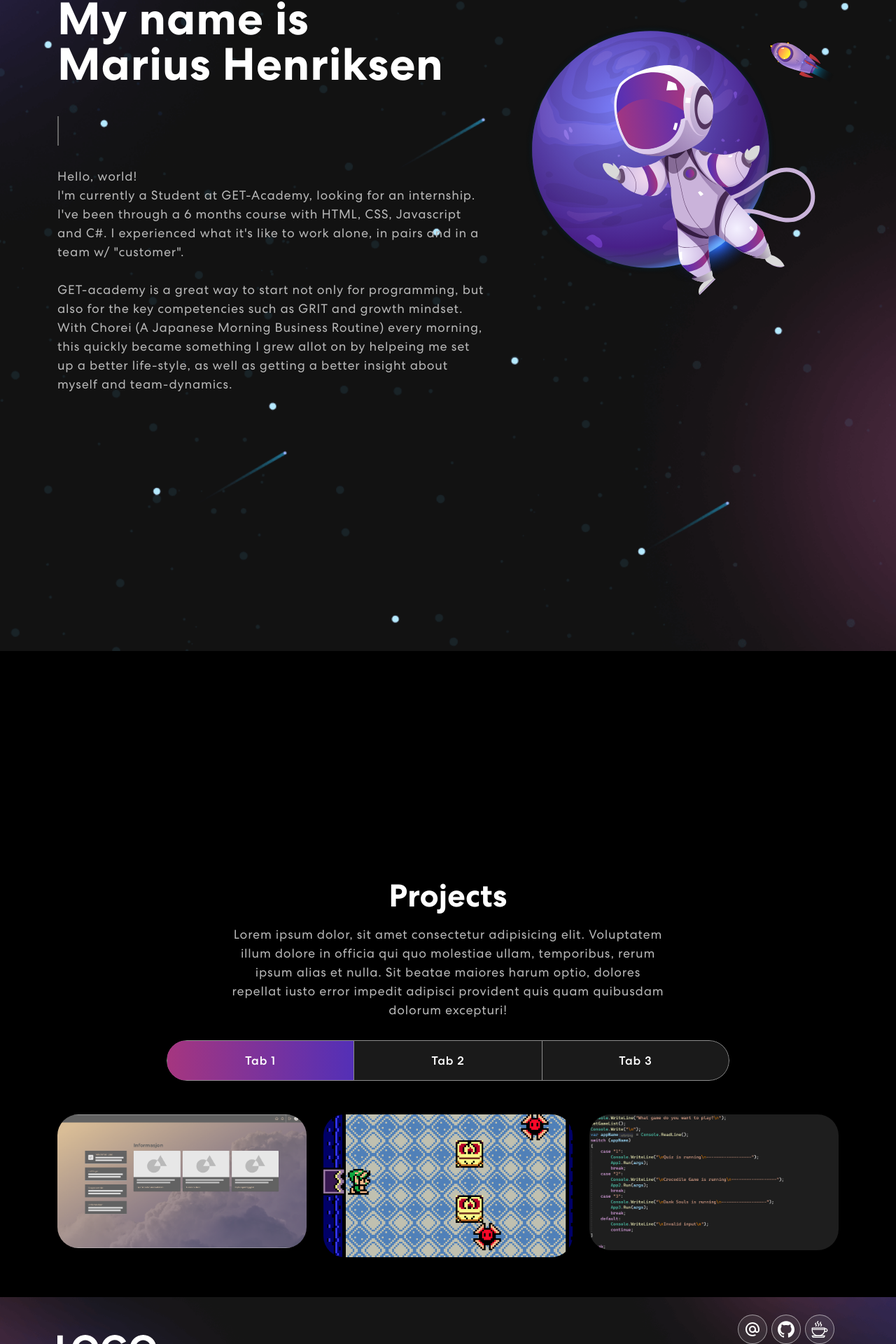
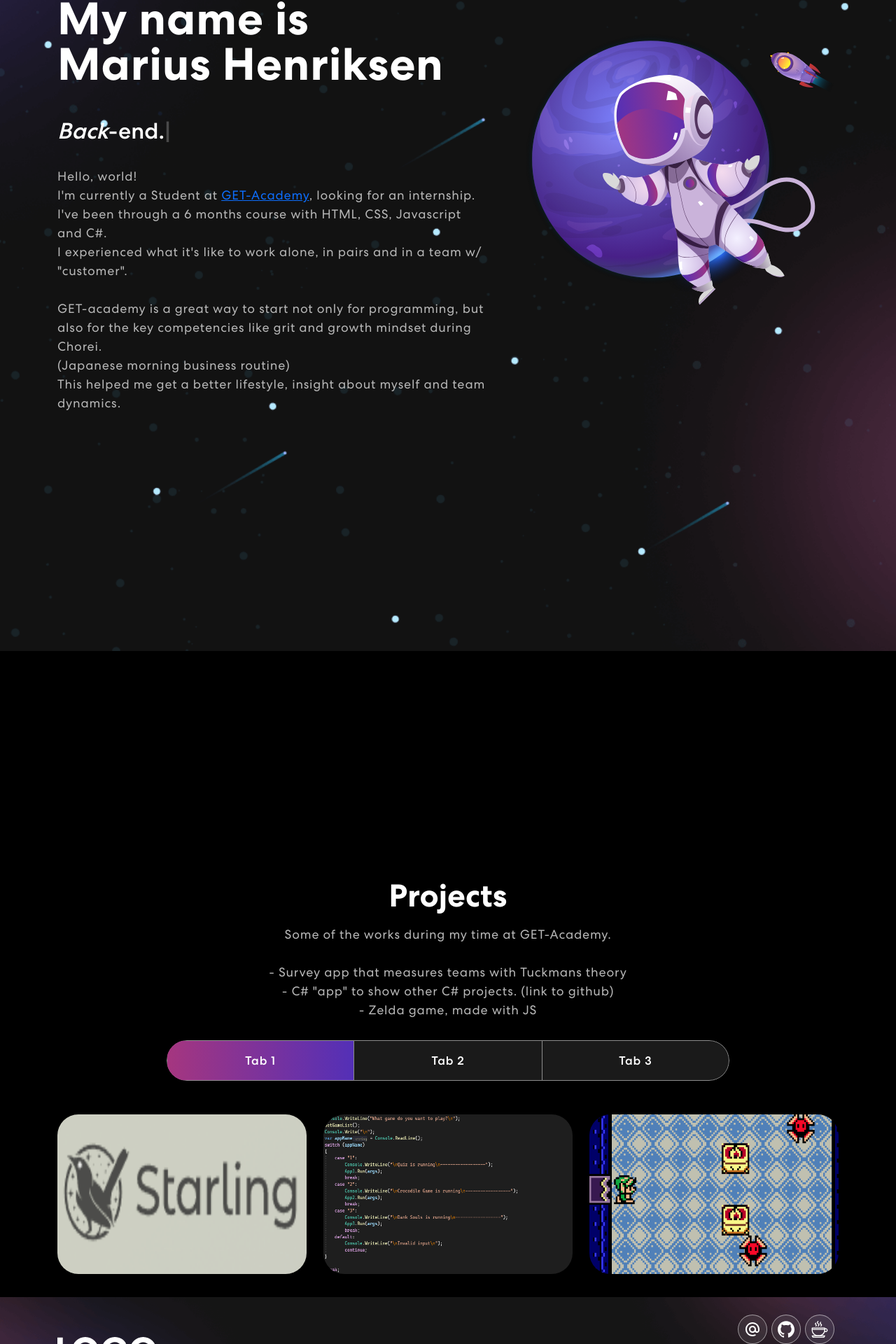
Before and after one commit to Marshan88/personal-portfolio, a React (Create React App) app: page / in a window 1280 px wide. Shown: the part 430-2350 px from the top of the page at 70% size. Built offline with nearby package versions, Linux system fonts and the light colour scheme.

Commit message:
updates to project and banner.js
text as written in banner.
project cards CSS

```diff
--- a/src/App.css
+++ b/src/App.css
@@ -63,7 +63,7 @@
 
 img {
   width: 100%;
-  height: auto;
+  height: 100%;
 }
 
 button {
@@ -84,6 +84,7 @@
 p.danger {
   color: red;
 }
+
 @media (min-width: 1700px) {
   main .container {
     max-width: 100%;
@@ -102,7 +103,6 @@
   }
   .project {
     display: contents;
-    /* overflow-y: hidden; */
   }
 }
 @media screen and (prefers-reduced-motion: reduce), (update: slow) {
@@ -436,7 +436,10 @@
   border-radius: 30px;
   overflow: hidden;
   margin-bottom: 24px;
+  height: 100%;
+  width: 100%;
 }
+
 .proj-imgbx:before {
   content: '';
   background: linear-gradient(90.21deg, #aa367c -5.91%, #4a2fbd 111.58%);
--- a/src/components/Banner.js
+++ b/src/components/Banner.js
@@ -1,55 +1,35 @@
+import React from 'react';
 import { useState, useEffect } from "react";
 import { Container, Row, Col } from "react-bootstrap";
 import headerImg from "../assets/img/header-img.svg";
 import "animate.css";
 import TrackVisibility from "react-on-screen";
 import Typed from 'typed.js';
+/*
+  TODO
+  - Find new background image.
+  - Make logo and also make it clickable.
+  - Make scrolling go to next section.
+*/
+export const Banner = () => {
+  const [text] = useState('');
+  const el = React.useRef(null);
+  //https://github.com/mattboldt/typed.js/
+  React.useEffect(() => {
+    const typed = new Typed(el.current, {
+      strings: ['<i>Front</i>-end.', '<i>Back</i>-end.', '<i>Full</i>-stack.'],
+      typeSpeed: 100,
+      backSpeed: 30,
+      backDelay: 1700,
+      loop: true,
+    });
 
-export const Banner = () => {
-  //   const [loopNum, setLoopNum] = useState(0);
-  //   const [isDeleting, setIsDeleting] = useState(false);
-  const [text, setText] = useState('');
-  //   const [delta, setDelta] = useState(300 - Math.random() * 100);
-  //   const [index, setIndex] = useState(1);
-  //   const toRotate = ["Web Developer", "Web Designer", "UI/UX Designer"];
-  //   const period = 2000;
+    return () => {
+      typed.destroy();
+    };
+  }, []);
 
-  //   useEffect(() => {
-  //     let ticker = setInterval(() => {
-  //       tick();
-  //     }, delta);
 
-  //     return () => {
-  //       clearInterval(ticker);
-  //     };
-  //   }, [text]);
-
-  //   const tick = () => {
-  //     let i = loopNum % toRotate.length;
-  //     let fullText = toRotate[i];
-  //     let updatedText = isDeleting
-  //       ? fullText.substring(0, text.length - 1)
-  //       : fullText.substring(0, text.length + 1);
-
-  //     setText(updatedText);
-
-  //     if (isDeleting) {
-  //       setDelta((prevDelta) => prevDelta / 2);
-  //     }
-
-  //     if (!isDeleting && updatedText === fullText) {
-  //       setIsDeleting(true);
-  //       setIndex(prevIndex => prevIndex - 1);
-  //       setDelta(period);
-  //     } else if (isDeleting && updatedText === '') {
-  //       setIsDeleting(false);
-  //       setLoopNum(loopNum + 1);
-  //       setIndex(1);
-  //       setDelta(500);
-  //     } else {
-  //       setIndex((prevIndex) => prevIndex + 1);
-  //     }
-  //   };
 
   return (
     <section className="banner" id="home">
@@ -59,27 +39,30 @@
             <span className="tagline">Welcome to my Portfolio</span>
             <h1>{`My name is`} {<br></br>}{`Marius Henriksen`}</h1>
             <br></br>
-            <h2><span className="txt-rotate" dataPeriod="1000" data-rotate='[ "Web Developer", "Web Designer", "UI/UX Designer" ]'>
+            <h2>
+              <span ref={el} />
               <span className="wrap">{text}
               </span>
-            </span>
             </h2>
             <br></br>
             <p>
-              Hello, world!<br></br>I'm currently a Student at GET-Academy,
-              looking for an internship.<br></br> I've been through a 6 months
-              course with HTML, CSS, Javascript and C#. I experienced what it's
-              like to work alone, in pairs and in a team w/ "customer".<br></br>{" "}
-              <br></br> GET-academy is a great way to start not only for
-              programming, but also for the key competencies such as GRIT and
-              growth mindset.<br></br> With Chorei (A Japanese Morning Business
-              Routine) every morning, this quickly became something I grew allot
-              on by helpeing me set up a better life-style, as well as getting
-              a better insight about myself and team-dynamics.
+              Hello, world!<br></br>
+              I'm currently a Student at <a href="https://www.getacademy.no/">GET-Academy</a>,
+              looking for an internship.<br></br>
+              I've been through a 6 months
+              course with HTML, CSS, Javascript and C#.<br></br>
+              I experienced what it's
+              like to work alone, in pairs and in a team w/ "customer".
+              <br></br><br></br>
+              GET-academy is a great way to start not only for
+              programming, but also for the key competencies like grit and
+              growth mindset during Chorei.<br></br>
+              (Japanese morning business routine)<br></br>
+              This helped me get a better lifestyle, insight about myself and team dynamics.
             </p>
           </Col>
           <Col xs={12} md={6} xl={5}>
-            <TrackVisibility once>
+            <TrackVisibility once partialVisibility>
               {({ isVisible }) =>
                 <div className={isVisible ? "animate__animated animate__zoomIn" : ""}>
                   <img src={headerImg} alt="Header Img" />
--- a/src/components/ProjectCard.js
+++ b/src/components/ProjectCard.js
@@ -1,7 +1,8 @@
 import { Col } from "react-bootstrap";
 
 const handleClick = (link) => () => {
-  window.location.href=link;
+  window.location.href = link;
+  // onauxclick = (event) => { MouseEvent.buttons };
 }
 
 export const ProjectCard = ({ title, description, imgUrl, link }) => {
@@ -14,6 +15,6 @@
           <span>{description}</span>
         </div>
       </div>
-    </Col>
+    </Col >
   );
 };
--- a/src/components/Projects.js
+++ b/src/components/Projects.js
@@ -1,30 +1,37 @@
 import { Container, Row, Col, Tab, Nav } from "react-bootstrap";
 import { ProjectCard } from "./ProjectCard";
 import zelda from "../assets/img/Zelda-MissingLinks.PNG";
-import Starling from "../assets/img/CSS.PNG";
+import Starling from "../assets/img/Starling.png";
 import Csharp from "../assets/img/CsharpGames.PNG";
+import TrackVisibility from "react-on-screen";
 import "animate.css";
-import TrackVisibility from "react-on-screen";
+/*
+  TODO
+  - Add/finish more projects. (link a project card to portfolio('s?))
+  - Make project cards clickable. (middle mouse button)
+  - Make project background react to scroll event.
+  - Better project img.
 
+  */
 export const Projects = () => {
   const projects = [
     {
       title: "Starling",
-      description: "An app measuring teams with Tuckmans theory with the help of surveys",
+      description: "Measure teams w/ Tuckmans theory surveys",
       imgUrl: Starling,
       link: "https://marshan88.github.io/Starling",
+    },
+    {
+      title: "Backend projects",
+      description: "Link takes you to github.com",
+      imgUrl: Csharp,
+      link: "https://github.com/Marshan88/CSharpProjects",
     },
     {
       title: "Zelda - Missing links",
       description: "Work in progress..",
       imgUrl: zelda,
       link: "https://marshan88.github.io/Zelda/",
-    },
-    {
-      title: "Business Startup",
-      description: "C# projects - this takes you to github",
-      imgUrl: Csharp,
-      link: "https://github.com/Marshan88/CSharpProjects",
     },
   ];
 
@@ -33,12 +40,15 @@
       <Container>
         <Row>
           <Col size={12}>
-            <h2>Projects</h2>
-            <p>Lorem ipsum dolor, sit amet consectetur adipisicing elit. Voluptatem illum dolore in officia qui quo molestiae ullam, temporibus, rerum ipsum alias et nulla. Sit beatae maiores harum optio, dolores repellat iusto error impedit adipisci provident quis quam quibusdam dolorum excepturi!</p>
             <TrackVisibility once partialVisibility>
               {({ isVisible }) =>
                 <div className={isVisible ? "animate__animated animate__bounce" : ""}>
                   <Tab.Container id="projects-tabs" defaultActiveKey="first">
+                    <h2>Projects</h2>
+                    <p> Some of the works during my time at GET-Academy.<br></br><br></br>
+                      - Survey app that measures teams with Tuckmans theory<br></br>
+                      - C# "app" to show other C# projects. (link to github)<br></br>
+                      - Zelda game, made with JS</p>
                     <Nav variant="pills" className="nav-pills mb-5 justify-content-center align-items-center" id="pills-tab">
                       <Nav.Item className="hoverEffect">
                         <Nav.Link eventKey="first">Tab 1</Nav.Link>
```
Also changed, not shown: src/assets/img/Starling.png (added).
